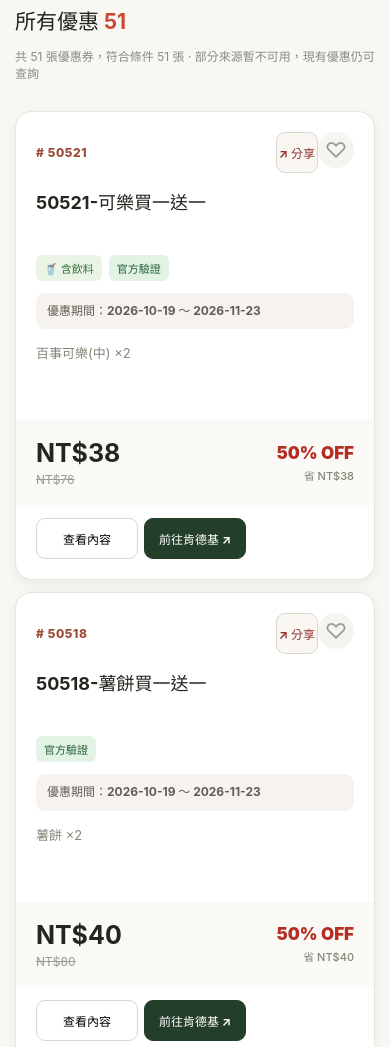
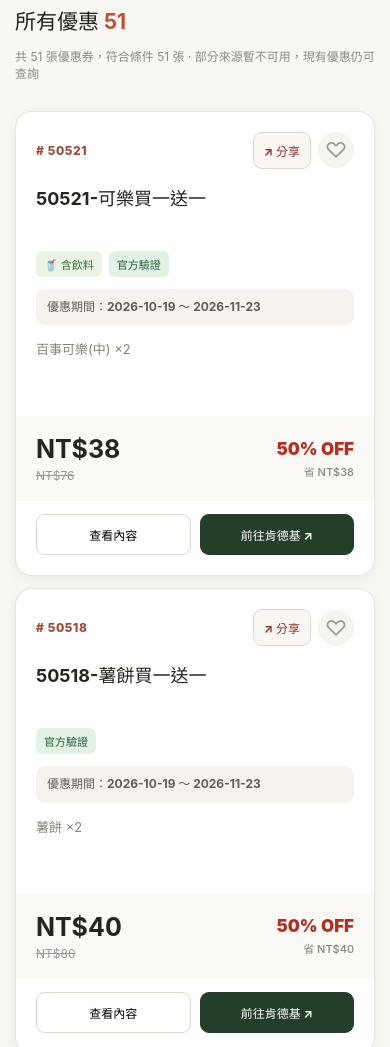
Before and after one commit to smartleo123/KFC-Deal-Radar, a plain HTML site: page index.html in a window 390 px wide. Shown: the part 1360-2407 px from the top of the page. Drawn offline with Linux system fonts and the light colour scheme; a script that the page names is missing.

Commit message:
style: share action in card upper right with two bottom actions

```diff
--- a/style.css
+++ b/style.css
@@ -106,3 +106,13 @@
 [data-theme="dark"] .shared-view strong{color:#ff818b}
 [data-theme="dark"] .shared-target{outline-color:#ff6974}
 @media(max-width:610px){.card-actions{gap:6px}.details,.order,.share{font-size:12px;padding:11px 2px}.shared-view{align-items:flex-start;flex-direction:column}}
+
+/* Share in coupon header; favorite persists locally in the same browser. */
+.coupon-head-actions{display:flex;align-items:center;gap:8px}
+.coupon-head .share-top{font-size:12px;font-weight:750;padding:9px 11px;min-height:36px;white-space:nowrap}
+.card-actions{grid-template-columns:repeat(2,minmax(0,1fr));gap:9px}
+@media(max-width:610px){
+ .coupon-head-actions{gap:7px}
+ .coupon-head .share-top{font-size:12px;padding:9px 10px}
+ .card-actions{gap:9px}
+}
```
